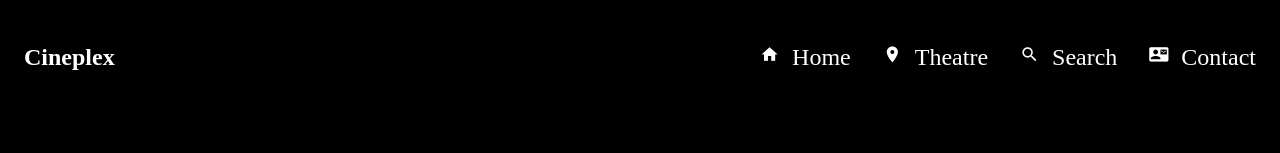
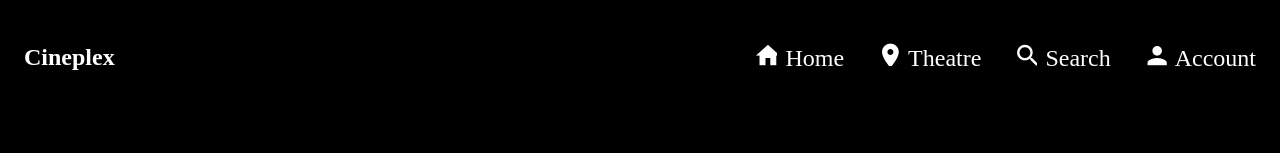
Before and after one commit to AbhilashPaul/acmeplex-webapp, an Angular app in the folder ui/: page / in a window 1280 px wide. Shown: the top 153 px of the page. Built offline with nearby package versions, Linux system fonts and the light colour scheme.

Commit message:
changed header item and alignment

```diff
--- a/ui/src/app/components/header/header.component.css
+++ b/ui/src/app/components/header/header.component.css
@@ -20,7 +20,7 @@
   text-decoration: none;
   color: white;
   display: flex;
-  align-items: center;
+  align-items: baseline;
   gap: 0.5rem;
   font-size: 1.5rem;
 }
@@ -30,5 +30,6 @@
 }
 
 .mat-icon {
-  font-size: 1.2rem;
+  font-size: 1.8rem;
+  vertical-align: middle;
 }
--- a/ui/src/app/components/header/header.component.html
+++ b/ui/src/app/components/header/header.component.html
@@ -22,8 +22,8 @@
       </li>
       <li>
         <a routerLink="/contact">
-          <mat-icon>contact_mail</mat-icon>
-          Contact
+          <mat-icon>person</mat-icon>
+          Account
         </a>
       </li>
     </ul>
```
